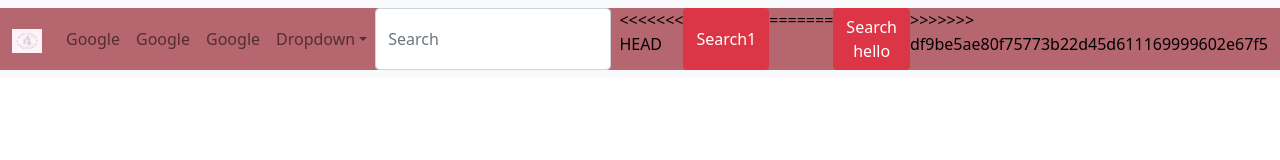
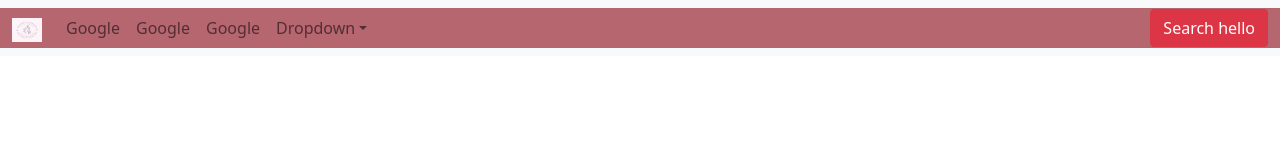
Before and after one commit to otimbur/IT116, a plain HTML site: page Final Project/bootFINAL.html in a window 1280 px wide. Drawn offline with nearby package versions, Linux system fonts and the light colour scheme.

Commit message:
commit from macbook

```diff
--- a/Final Project/bootFINAL.html
+++ b/Final Project/bootFINAL.html
@@ -68,12 +68,9 @@
             <!-- use flex class to create a search bar to align correctly-->
             <form class="d-flex" action="/testing">
 
-              <input class="form-control me-2" type="search" placeholder="Search">
-<<<<<<< HEAD
-              <button class="btn btn-danger" type="submit">Search1</button>
-=======
+
+
               <button class="btn btn-danger" type="submit">Search hello</button>
->>>>>>> df9be5ae80f75773b22d45d611169999602e67f5
 
             </form>
 
```
